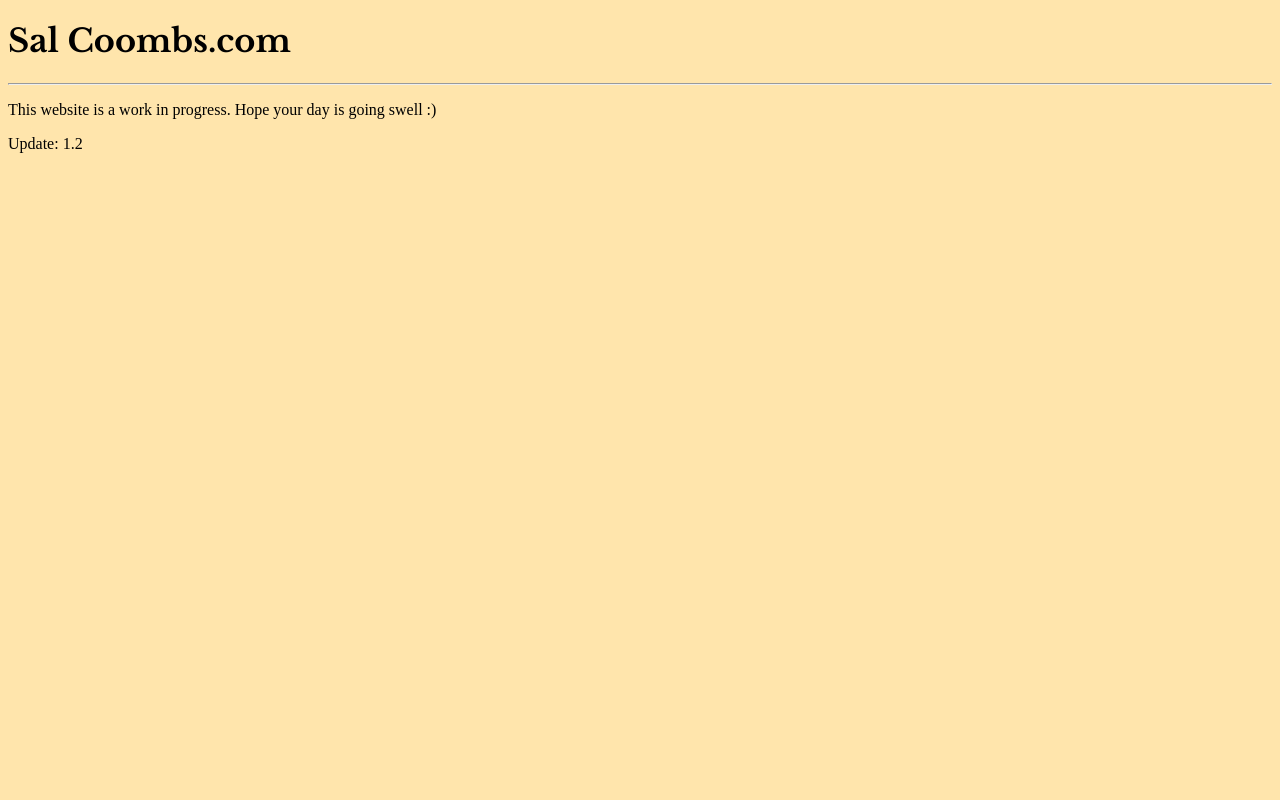
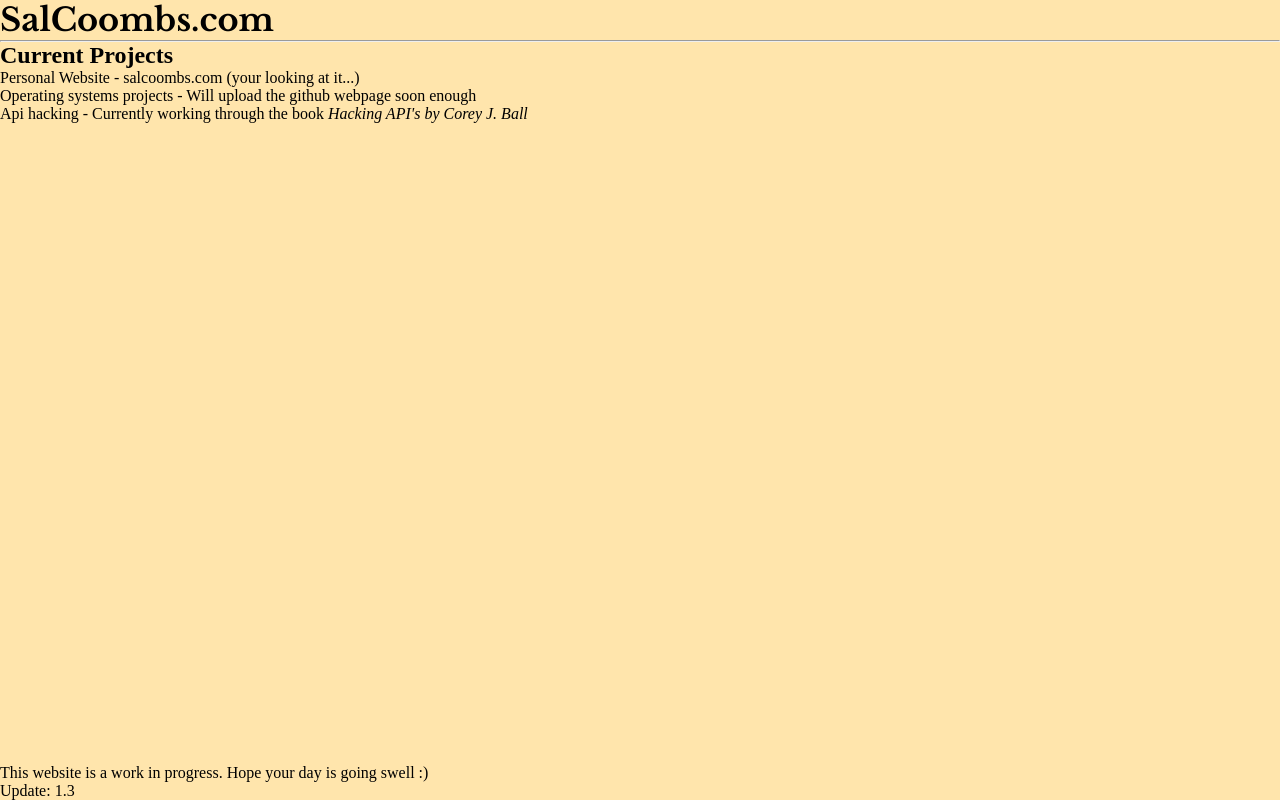
Before and after one commit to SalCoombs/Personal-Website, a plain HTML site: page docs/index.html in a window 1280 px wide. Drawn offline with nearby package versions, Linux system fonts and the light colour scheme.

Commit message:
fixed typeos

```diff
--- a/css/styles.css
+++ b/css/styles.css
@@ -1,7 +1,25 @@
-body {
-    background-color: rgb(255, 229, 172);
+:root {
+  --colour-background-light: #ffe5ac;
+  --colour-background-dark: #fdcc8c;
 }
 
+/* CSS reset - Prevents user agent style sheet shenanigans */
+* {
+  margin: 0;
+  padding: 0;
+}
+
+body {
+  background-color: var(--colour-background-light);
+}
+
+footer {
+  position: absolute;
+  bottom: 0;
+}
+
+ul {
+}
 
 /* Google Fonts */
 .libre-baskerville-regular {
--- a/docs/index.html
+++ b/docs/index.html
@@ -14,9 +14,24 @@
     <link rel="stylesheet" type="text/css" href="../css/styles.css" />
   </head>
   <body>
-    <h1 class="libre-baskerville-bold">Sal Coombs.com</h1>
-    <hr>
-    <p>This website is a work in progress. Hope your day is going swell :)</p>
-    <p>Update: 1.2</p>
+    <h1 class="libre-baskerville-bold">SalCoombs.com</h1>
+    <hr />
+
+    <h2>Current Projects</h2>
+    <ul>
+      <li>Personal Website - salcoombs.com (your looking at it...)</li>
+      <li>
+        Operating systems projects - Will upload the github webpage soon enough
+      </li>
+      <li>
+        Api hacking - Currently working through the book
+        <i>Hacking API's by Corey J. Ball </i>
+      </li>
+    </ul>
+
+    <footer>
+      <p>This website is a work in progress. Hope your day is going swell :)</p>
+      <p>Update: 1.3</p>
+    </footer>
   </body>
 </html>
```
